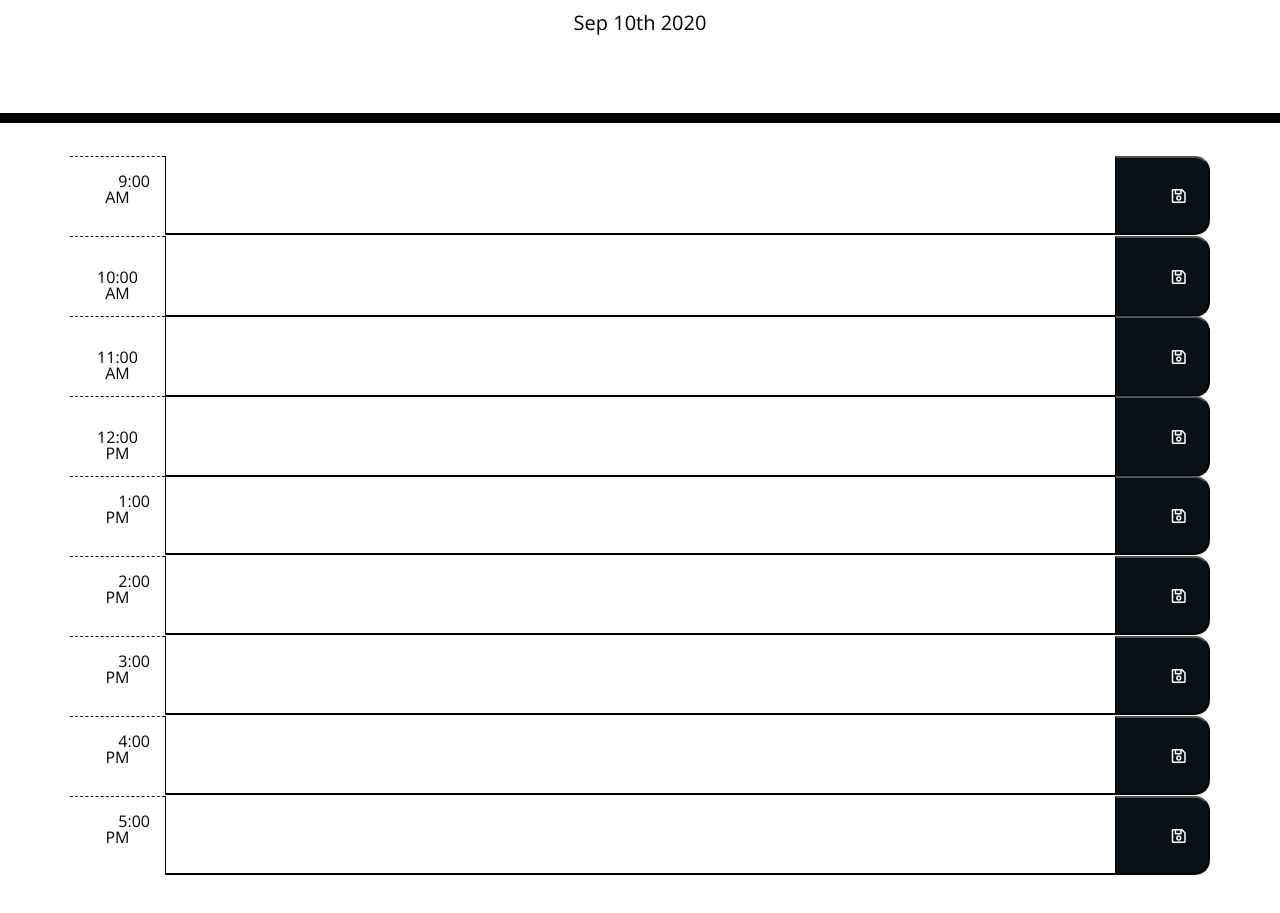
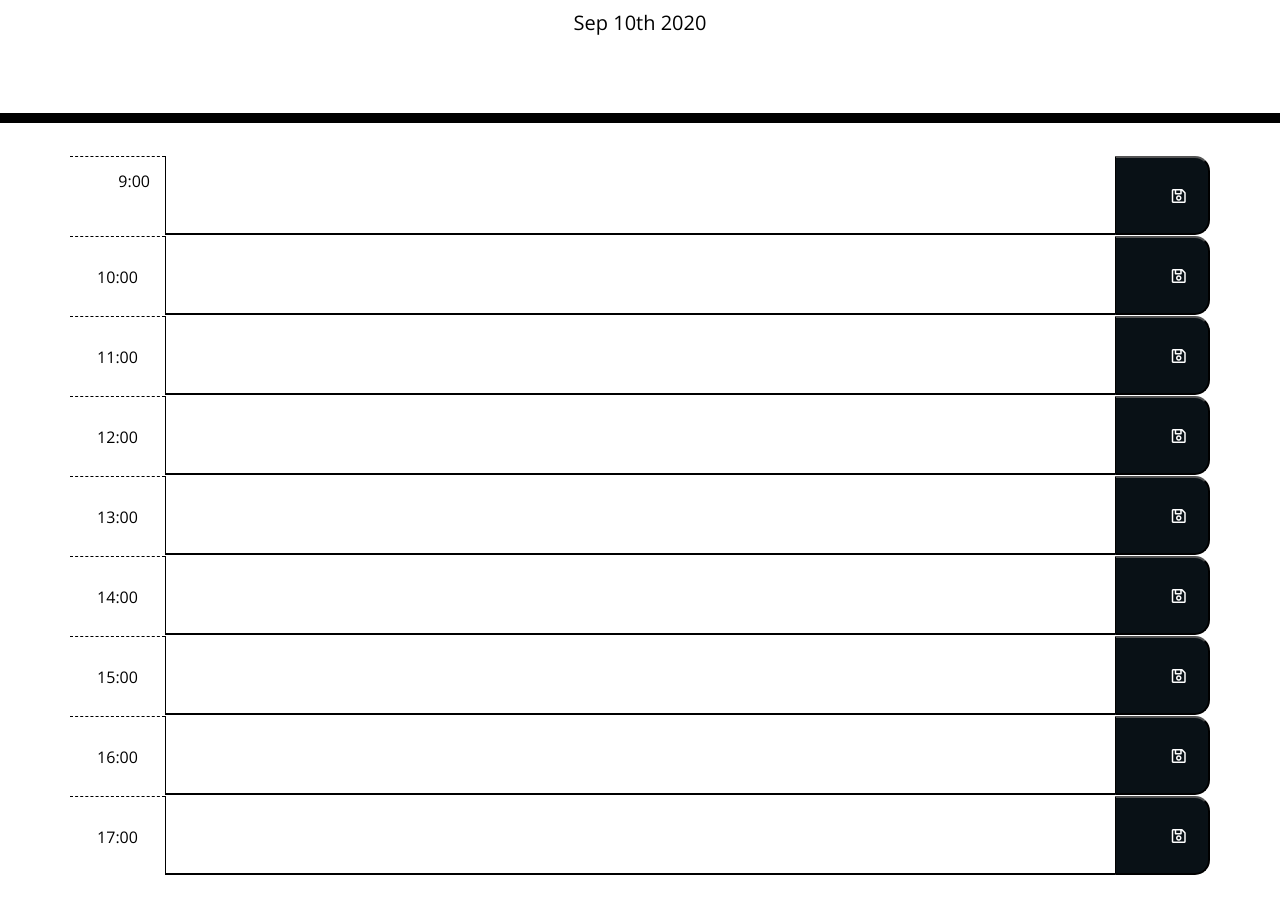
Before and after one commit to Tzcodes101/calendar, a plain HTML site: page index.html in a window 1280 px wide. Shown: the part 181-1094 px from the top of the page. Drawn offline with nearby package versions, Linux system fonts and the light colour scheme.

Commit message:
html and css edits

```diff
--- a/index.html
+++ b/index.html
@@ -38,7 +38,7 @@
 //             include a class for all save buttons (.saveBtn)-->
     <div id ="9" class="row time-block">
       <div class="col-md-1 col-sm-1 hour">
-        9:00 AM
+        9:00
       </div>
       <textarea class="description col-md-10 col-sm-10"></textarea>
       <button class="saveBtn col-md-1 col-sm-1">
@@ -48,7 +48,7 @@
 
     <div id ="10" class="row time-block">
       <div class="col-md-1 col-sm-1 hour">
-        10:00 AM
+        10:00
       </div>
       <textarea class="description col-md-10 col-sm-10"></textarea>
       <button class="saveBtn col-md-1 col-sm-1">
@@ -58,7 +58,7 @@
 
     <div id ="11" class="row time-block">
       <div class="col-md-1 col-sm-1 hour">
-        11:00 AM
+        11:00
       </div>
       <textarea class="description col-md-10 col-sm-10"></textarea>
       <button class="saveBtn col-md-1 col-sm-1">
@@ -68,7 +68,7 @@
 
     <div id ="12" class="row time-block">
       <div class="col-md-1 col-sm-1 hour">
-        12:00 PM
+        12:00
       </div>
       <textarea class="description col-md-10 col-sm-10"></textarea>
       <button class="saveBtn col-md-1 col-sm-1">
@@ -78,7 +78,7 @@
 
     <div id ="13" class="row time-block">
       <div class="col-md-1 col-sm-1 hour">
-        1:00 PM
+        13:00
       </div>
       <textarea class="description col-md-10 col-sm-10"></textarea>
       <button class="saveBtn col-md-1 col-sm-1">
@@ -88,7 +88,7 @@
 
     <div id ="14" class="row time-block">
       <div class="col-md-1 col-sm-1 hour">
-        2:00 PM
+        14:00
       </div>
       <textarea class="description col-md-10 col-sm-10"></textarea>
       <button class="saveBtn col-md-1 col-sm-1">
@@ -98,7 +98,7 @@
 
     <div id ="15" class="row time-block">
       <div class="col-md-1 col-sm-1 hour">
-        3:00 PM
+        15:00
       </div>
       <textarea class="description col-md-10 col-sm-10"></textarea>
       <button class="saveBtn col-md-1 col-sm-1">
@@ -108,7 +108,7 @@
 
     <div id ="16" class="row time-block">
       <div class="col-md-1 col-sm-1 hour">
-        4:00 PM
+        16:00
       </div>
       <textarea class="description col-md-10 col-sm-10"></textarea>
       <button class="saveBtn col-md-1 col-sm-1">
@@ -118,7 +118,7 @@
 
     <div id ="17" class="row time-block">
       <div class="col-md-1 col-sm-1 hour">
-        5:00 PM
+        17:00
       </div>
       <textarea class="description col-md-10 col-sm-10"></textarea>
       <button class="saveBtn col-md-1 col-sm-1">
--- a/style.css
+++ b/style.css
@@ -53,7 +53,7 @@ textarea{
 }
 
 .present {
-  background-color: #cf6d40;
+  background-color: orange;
   color: white;
 }
 
```
